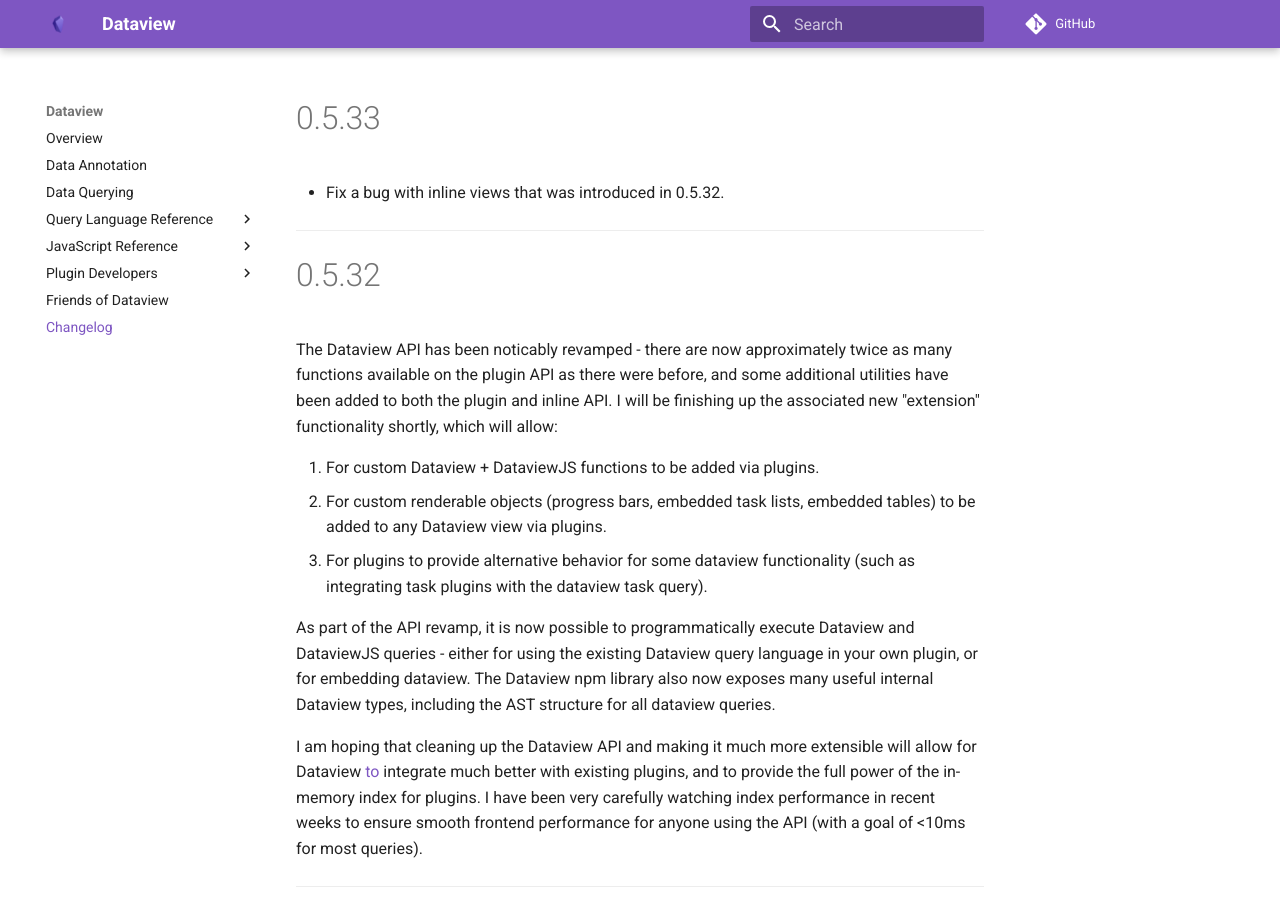
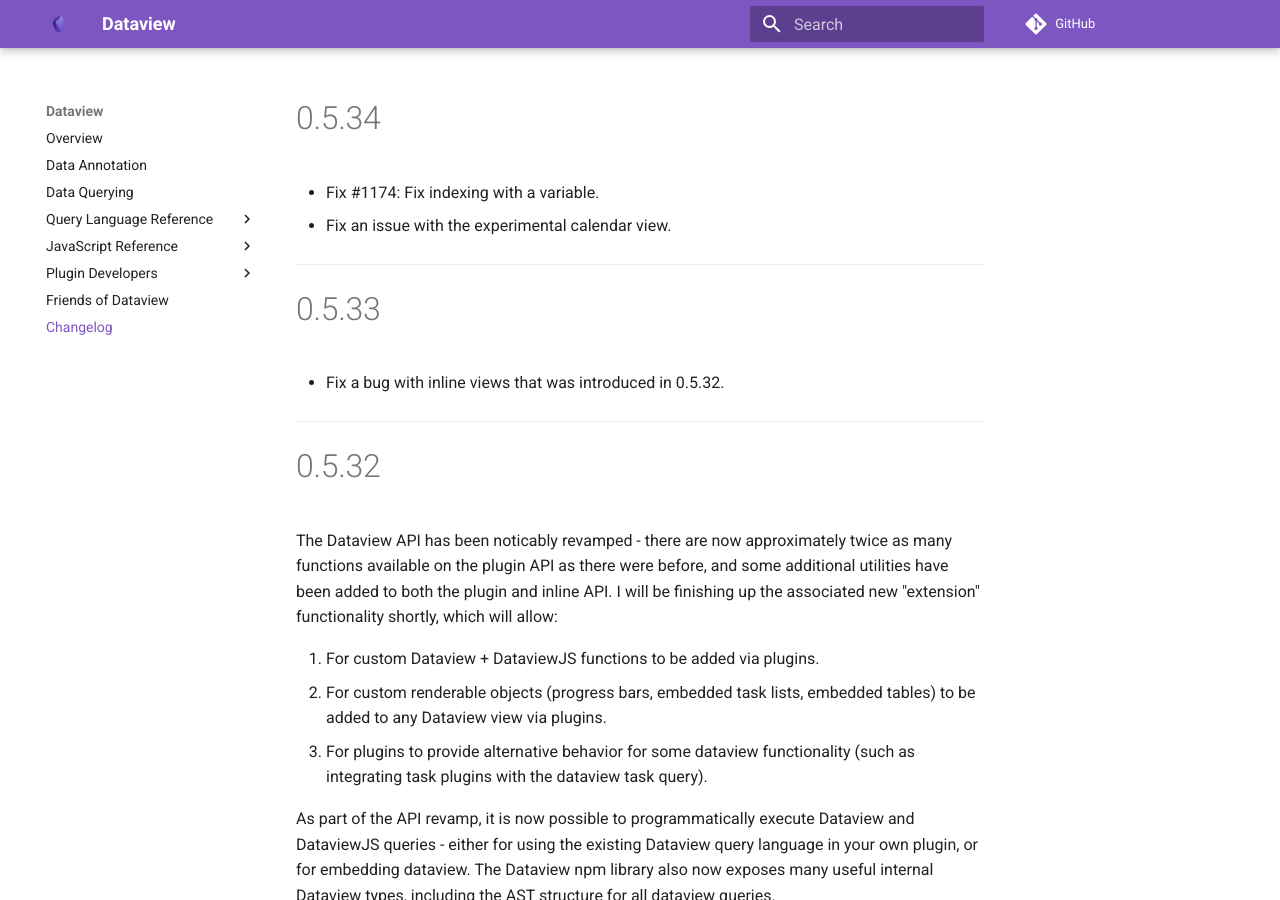
Before and after one commit to blacksmithgu/obsidian-dataview, an MkDocs documentation site: the page built from docs/docs/changelog.md, in a window 1280 px wide and 900 px high. Built offline with MkDocs 1.6.1 and Material for MkDocs 9.7.7, drawn with Linux system fonts in a browser that asks for light colours; comment, search, counter and statistics services are not loaded.

Commit message:
Auto-release 0.5.34

```diff
--- a/docs/docs/changelog.md
+++ b/docs/docs/changelog.md
@@ -1,3 +1,10 @@
+# 0.5.34
+
+- Fix #1174: Fix indexing with a variable.
+- Fix an issue with the experimental calendar view.
+
+---
+
 # 0.5.33
 
 - Fix a bug with inline views that was introduced in 0.5.32.
--- a/manifest-beta.json
+++ b/manifest-beta.json
@@ -1,7 +1,7 @@
 {
   "id": "dataview",
   "name": "Dataview",
-  "version": "0.5.33",
+  "version": "0.5.34",
   "minAppVersion": "0.13.11",
   "description": "Complex data views for the data-obsessed.",
   "author": "Michael Brenan <blacksmithgu@gmail.com>",
--- a/package.json
+++ b/package.json
@@ -1,6 +1,6 @@
 {
   "name": "obsidian-dataview",
-  "version": "0.5.33",
+  "version": "0.5.34",
   "description": "Advanced data views for Obsidian.md.",
   "main": "lib/index.js",
   "types": "lib/index.d.ts",
--- a/versions.json
+++ b/versions.json
@@ -109,5 +109,6 @@
   "0.5.30": "0.12.0",
   "0.5.31": "0.12.0",
   "0.5.32": "0.12.0",
-  "0.5.33": "0.12.0"
+  "0.5.33": "0.12.0",
+  "0.5.34": "0.12.0"
 }
```
Also changed, not shown: CHANGELOG.md, manifest.json.
